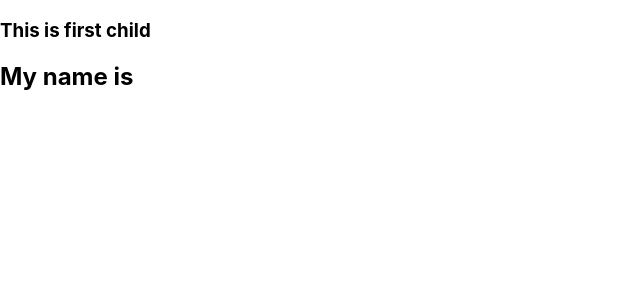
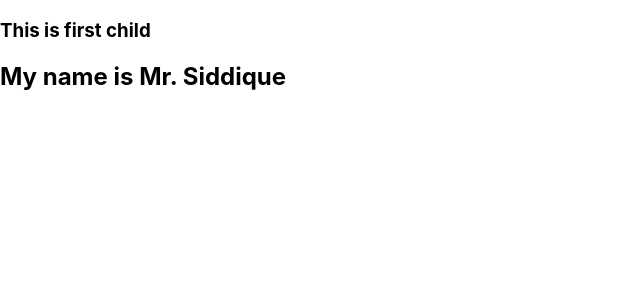
Before and after one commit to Muhammad1Siddique/session5-app, a React (Create React App) app: page / in a window 1280 px wide. Shown: the top 300 px of the page, without its empty margins (0-640 px from the left). Built offline with nearby package versions, Linux system fonts and the light colour scheme.

Commit message:
pass props in parent component

```diff
--- a/src/Parent.js
+++ b/src/Parent.js
@@ -1,9 +1,9 @@
 import React from 'react'
 import Child from './Child.js'
-const Parent =() =>{
+const Parent =(props) =>{
 
     return(
-        <Child />
+        <Child name = {props.name}/>
     )
 }
 
```
